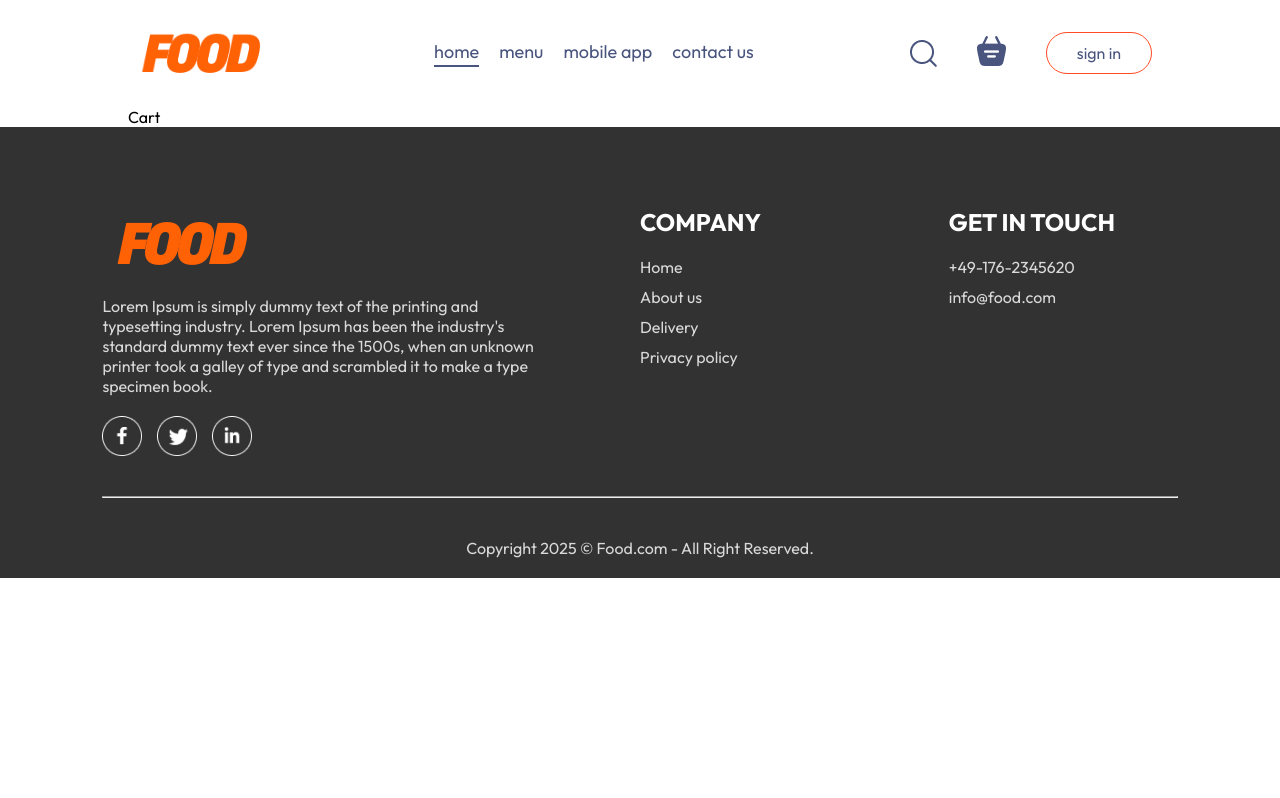
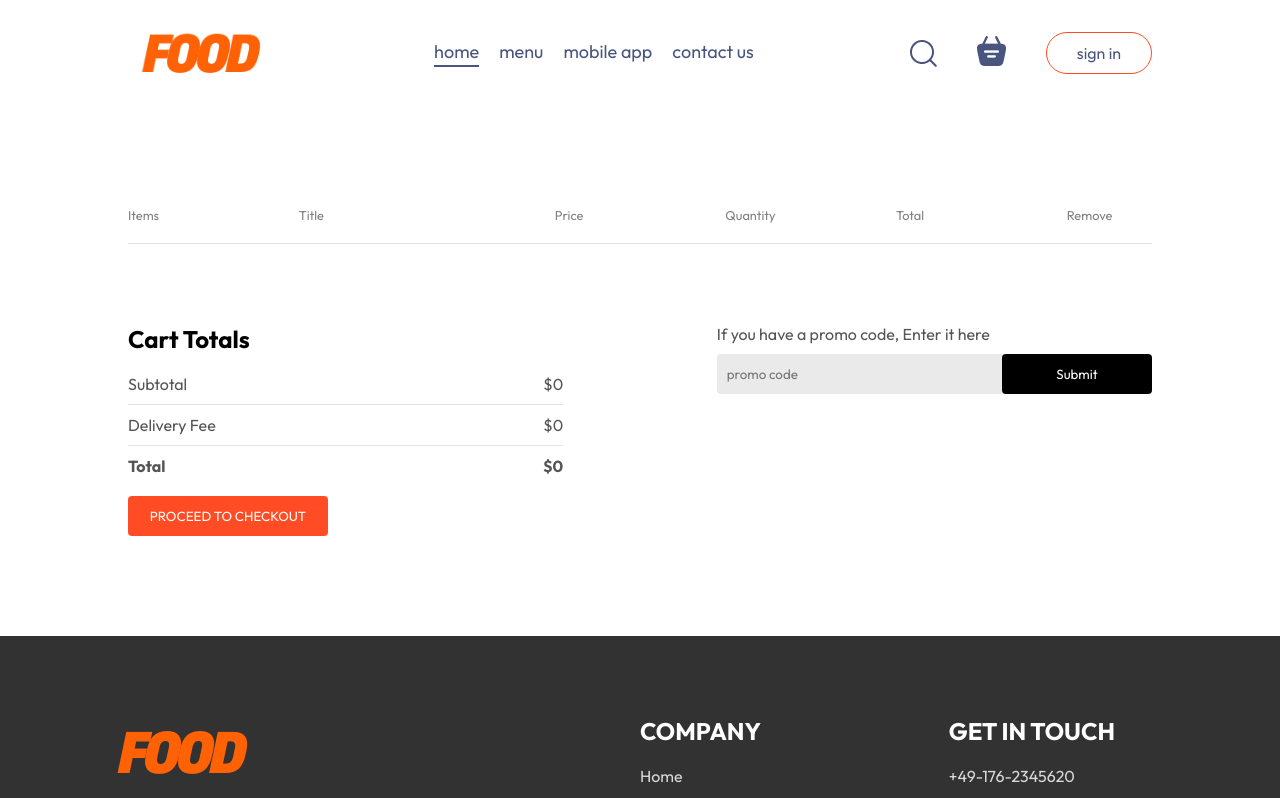
Before and after one commit to mehrnazpishyar/Food-Delivery, a React app: page /cart in a window 1280 px wide. Shown: the top 798 px of the page. Built offline with nearby package versions, Linux system fonts and the light colour scheme; the HTML template or start-up script is replaced by a standard one.

Commit message:
Cart component was added

```diff
--- a/src/Context/StoreContext.jsx
+++ b/src/Context/StoreContext.jsx
@@ -21,12 +21,24 @@
         setCartItems((prev)=>({...prev,[itemId]:prev[itemId]-1}))
     }
 
+    const getTotalCartAmount = () => {
+        let totalAmount = 0;
+        for (const item in cartItems) {
+          if (cartItems[item] > 0) {
+            let itemInfo = food_list.find((product) => product.food_id === Number(item));
+            totalAmount += itemInfo.food_price * cartItems[item];
+          }
+        }
+        return totalAmount;
+      }
+
     const contextValue = {
         menu_list,
         food_list,
         cartItems,
         addToCart,
         removeFromCart,
+        getTotalCartAmount
 
     };
 
--- a/src/components/Navbar/Navbar.jsx
+++ b/src/components/Navbar/Navbar.jsx
@@ -1,11 +1,13 @@
-import React, { useState } from 'react'
+import React, { useContext, useState } from 'react'
 import './Navbar.css'
 import {assets} from '../../assets/assets'
 import { Link } from 'react-router-dom'
+import { StoreContext } from '../../context/StoreContext'
 
 const Navbar = ({setShowLogin}) => {
 
   const [menu,setMenu] = useState("home");
+  const {getTotalCartAmount} = useContext(StoreContext);
   return (
     <div className='navbar'>
         <Link to='/'><img className='logo' src={assets.logo} alt="" /></Link>
@@ -19,7 +21,7 @@
         <img src={assets.search_icon} alt="" />
         <Link to='/cart' className='navbar-search-icon'>
           <img src={assets.basket_icon} alt="" />
-          <div></div>
+          <div className={getTotalCartAmount()>0?"dot":""}></div>
         </Link>
         <button onClick={()=>setShowLogin(true)}>sign in</button>
       </div>
--- a/src/pages/Cart/Cart.css
+++ b/src/pages/Cart/Cart.css
@@ -0,0 +1,108 @@
+.cart {
+    margin: 100px 0px;
+}
+
+.cart hr {
+    height: 1px;
+    background-color: #E2E2E2;
+    border: none;
+}
+
+.cart-items-title {
+    display: grid;
+    grid-template-columns: 1fr 1.5fr 1fr 1fr 1fr 0.5fr;
+    align-items: center;
+    color: grey;
+    font-size: max(1vw, 12px);
+}
+
+.cart-items-item {
+    margin: 10px 0px;
+    color: black;
+}
+
+.cart-items-item img {
+    width: 50px;
+}
+
+.cart-items-item div {
+    max-width: 40px;
+    text-align: center;
+    border: 1px solid #EBEBEB;
+    padding: 8px 8px;
+    font-size: 12px;
+}
+.cart-items-remove-icon{
+    cursor: pointer;
+}
+.cart-bottom {
+    margin-top: 80px;
+    display: flex;
+    justify-content: space-between;
+    gap: max(12vw,20px);
+}
+
+.cart-total {
+    flex: 1;
+    display: flex;
+    flex-direction: column;
+    gap: 20px;
+}
+
+.cart-total-details {
+    display: flex;
+    justify-content: space-between;
+    color: #555555;
+}
+
+.cart-total hr {
+    margin: 10px 0px;
+}
+
+.cart-total button {
+    border: none;
+    color: white;
+    background-color: #FF4C24;
+    width: max(15vw,200px);
+    padding: 12px 0px;
+    border-radius: 4px;
+    cursor: pointer;
+}
+
+.cart-promocode {
+    flex: 1;
+}
+.cart-promocode p{
+    color: #555555;
+}
+.cart-promocode-input{
+    margin-top: 10px;
+    display: flex;
+    justify-content: space-between;
+    align-items: center;
+    background-color: #eaeaea;
+    border-radius: 4px;
+}
+.cart-promocode-input input{
+    background: transparent;
+    border: none;
+    outline: none;
+    padding-left: 10px;
+}
+.cart-promocode-input button{
+    width: max(10vw,150px);
+    padding: 12px 5px;
+    background-color: black;
+    border: none;
+    color: white;
+    border-radius: 4px;
+}
+
+@media(max-width:750px) {
+    .cart-bottom {
+        flex-direction: column-reverse;
+    }
+    .cart-promocode{
+        justify-content: start;
+    }
+}
--- a/src/pages/Cart/Cart.jsx
+++ b/src/pages/Cart/Cart.jsx
@@ -1,9 +1,59 @@
-import React from 'react'
+import React, { useContext } from 'react'
 import './Cart.css'
+import { StoreContext } from '../../context/StoreContext'
+import { useNavigate } from 'react-router-dom';
+
 
 const Cart = () => {
+  const {cartItems, food_list, removeFromCart,getTotalCartAmount} = useContext(StoreContext);
+  const navigate = useNavigate();
   return (
-    <div>Cart</div>
+    <div className='cart'>
+       <div className="cart-items">
+        <div className="cart-items-title">
+          <p>Items</p> <p>Title</p> <p>Price</p> <p>Quantity</p> <p>Total</p> <p>Remove</p>
+        </div>
+        <br />
+        <hr />
+        {food_list.map((item, index) => {
+          if (cartItems[item.food_id]>0) {
+            return (<div key={index}>
+              <div className="cart-items-title cart-items-item">
+                <img src={item.food_image} alt="" />
+                <p>{item.food_name}</p>
+                <p>${item.food_price}</p>
+                <div>{cartItems[item.food_id]}</div>
+                <p>${item.food_price*cartItems[item.food_id]}</p>
+                <p className='cart-items-remove-icon' onClick={()=>removeFromCart(item.food_id)}>x</p>
+              </div>
+              <hr />
+            </div>)
+          }
+        })}
+      </div>
+      <div className="cart-bottom">
+        <div className="cart-total">
+          <h2>Cart Totals</h2>
+          <div>
+            <div className="cart-total-details"><p>Subtotal</p><p>${getTotalCartAmount()}</p></div>
+            <hr />
+            <div className="cart-total-details"><p>Delivery Fee</p><p>${getTotalCartAmount()===0?0:5}</p></div>
+            <hr />
+            <div className="cart-total-details"><b>Total</b><b>${getTotalCartAmount()===0?0:getTotalCartAmount()+5}</b></div>
+          </div>
+          <button onClick={()=>navigate('/order')}>PROCEED TO CHECKOUT</button>
+        </div>
+        <div className="cart-promocode">
+          <div>
+            <p>If you have a promo code, Enter it here</p>
+            <div className='cart-promocode-input'>
+              <input type="text" placeholder='promo code'/>
+              <button>Submit</button>
+            </div>
+          </div>
+        </div>
+      </div>
+    </div>
   )
 }
 
```
